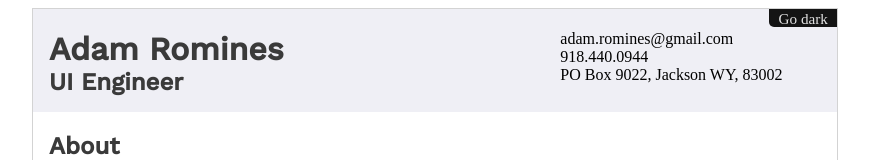
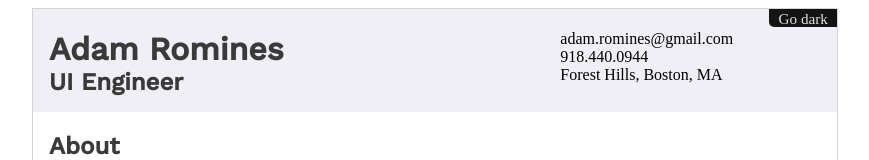
Before and after one commit to romines/cv, a website: page index.html in a window 1280 px wide. Shown: the top 160 px of the page, without its empty margins (205-1074 px from the left). Drawn offline with nearby package versions, Linux system fonts and the light colour scheme; a web font is replaced by a local one.

Commit message:
Update address

```diff
--- a/index.html
+++ b/index.html
@@ -28,7 +28,7 @@
         <div class="col contact">
           <div>adam.romines@gmail.com</div>
           <div>918.440.0944</div>
-          <div>PO Box 9022, Jackson WY, 83002</div>
+          <div>Forest Hills, Boston, MA</div>
         </div>
       </div>
       <h2>About</h2>
```
